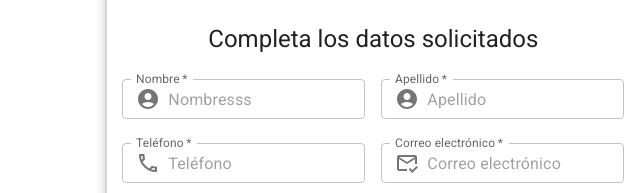
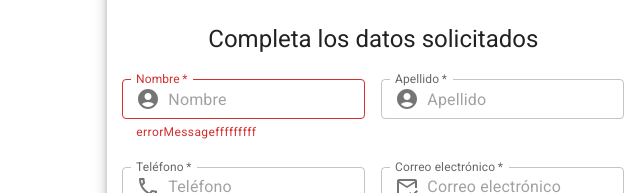
Before and after one commit to Ultralacra/app, a React (Create React App) app: page /register-page in a window 1280 px wide. Shown: the part 223-416 px from the top of the page, without its empty margins (640-1280 px from the left). Built offline with nearby package versions, Linux system fonts and the light colour scheme.

Commit message:
required input

```diff
--- a/src/components/registerC/FormRegister.jsx
+++ b/src/components/registerC/FormRegister.jsx
@@ -30,10 +30,6 @@ function Registro() {
   const [sLogin, setsLogin] = useState("");
   const [iProfileID] = useState("0");
   const [loading, setLoading] = useState(false);
-
-  const validarFormulario = () => {
-    console.log(sFirstName)
-  };
 
 
   async function registrar() {
@@ -122,7 +118,8 @@ function Registro() {
                 <Stack direction="row" spacing={2}>
                   <Item>
                     <TextField
-                    required
+                      required
+                      error={sFirstName.length === 0}
                       onChange={(e) => setsFirstname(e.target.value)}
                       size="small"
                       fullWidth
@@ -131,8 +128,8 @@ function Registro() {
                       label="Nombre"
                       type="text"
                       margin="normal"
-                      placeholder="Nombresss"
-                      error ={validarFormulario()}
+                      placeholder="Nombre"
+                      helperText={'errorMessagefffffffff'}
                       InputProps={{
                         startAdornment: (
                           <InputAdornment
```
